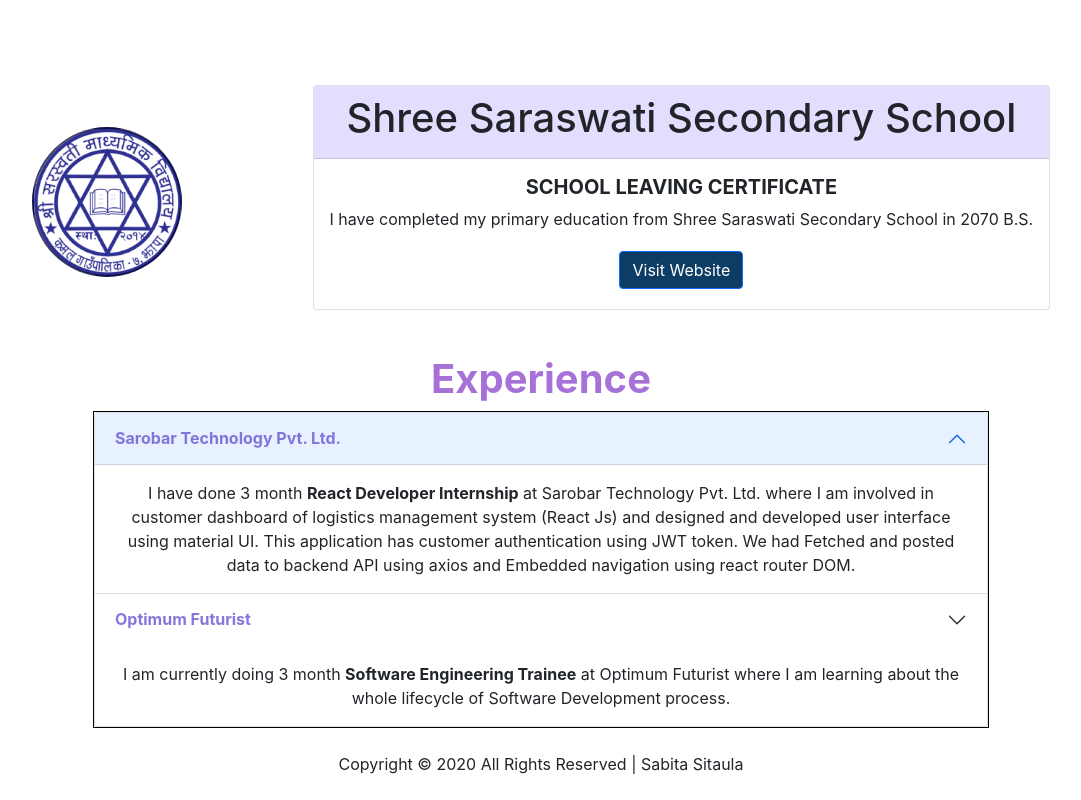
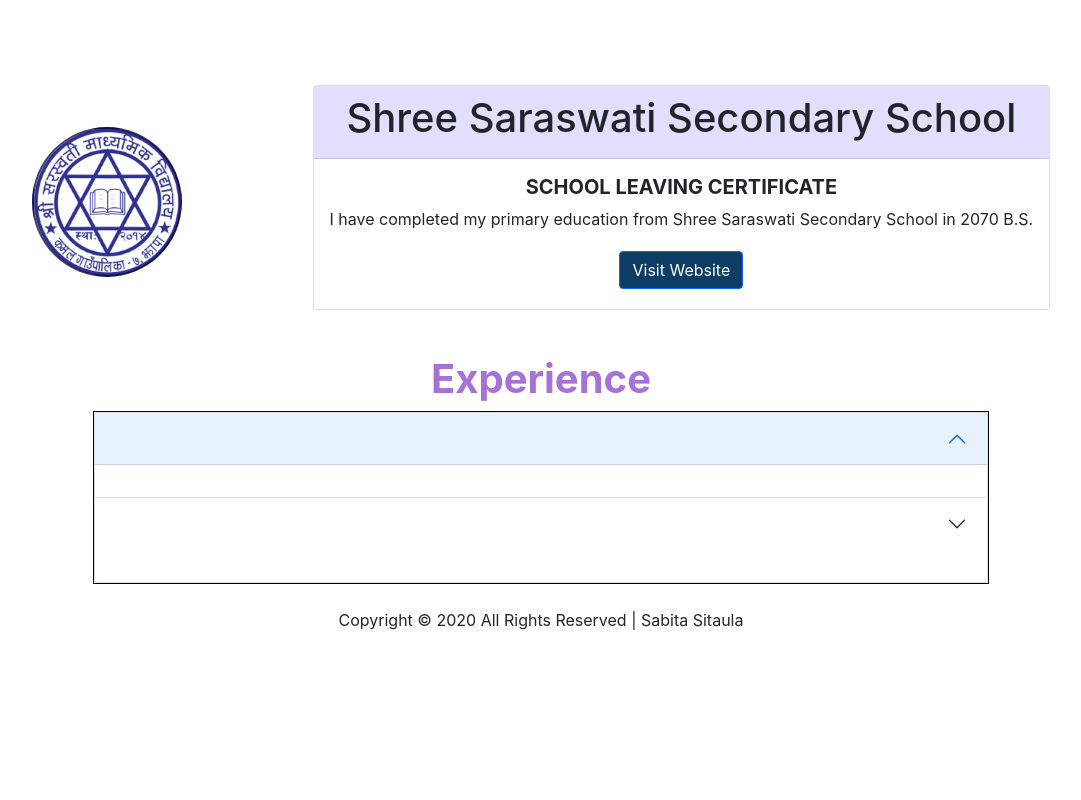
Before and after one commit to sabitasitaula/Portfolio, a React (Create React App) app: page / in a window 1280 px wide. Shown: the part 2069-2869 px from the top of the page, without its empty margins (99-1180 px from the left). After the commit the page ends 2725 px from the top, so only its background shows below. Built offline with nearby package versions, Linux system fonts and the light colour scheme.

Commit message:
Updated Accordion

```diff
--- a/src/components/Common/Accordion.jsx
+++ b/src/components/Common/Accordion.jsx
@@ -1,6 +1,6 @@
 import React from "react";
 
-const Accordion = () => {
+const Accordion = ({ header1, description1, header2, description2 }) => {
   return (
     <div>
       <div class="accordion" id="accordionExample">
@@ -14,24 +14,15 @@
               aria-expanded="true"
               aria-controls="collapseOne"
             >
-              <strong className="companyName">Sarobar Technology Pvt. Ltd.</strong>
+              <strong className="companyName">{header1}</strong>
             </button>
           </h2>
           <div
             id="collapseOne"
             class="accordion-collapse collapse show"
             aria-labelledby="headingOne"
-            // data-bs-parent="#accordionExample"
           >
-            <div class="accordion-body">
-              I have done 3 month <strong>React Developer Internship</strong> at Sarobar
-              Technology Pvt. Ltd. where I am involved in customer dashboard of
-              logistics management system (React Js) and designed and developed
-              user interface using material UI. This application has customer
-              authentication using JWT token. We had Fetched and posted data to
-              backend API using axios and Embedded navigation using react router
-              DOM.
-            </div>
+            <div class="accordion-body">{description1}</div>
           </div>
         </div>
         <div class="accordion-item">
@@ -44,24 +35,18 @@
               aria-expanded="false"
               aria-controls="collapseTwo"
             >
-              <strong className="companyName">Optimum Futurist</strong>
+              <strong className="companyName">{header2}</strong>
             </button>
           </h2>
           <div
             id="collapseTwo"
             class="accordion-collapse collapse show"
             aria-labelledby="headingTwo"
-            // data-bs-parent="#accordionExample"
           >
-            <div class="accordion-body">
-              I am currently doing 3 month <strong>Software Engineering Trainee</strong> at
-              Optimum Futurist where I am learning about the whole lifecycle of
-              Software Development process.
-            </div>
+            <div class="accordion-body">{description2}</div>
           </div>
         </div>
       </div>
-
     </div>
   );
 };
```
